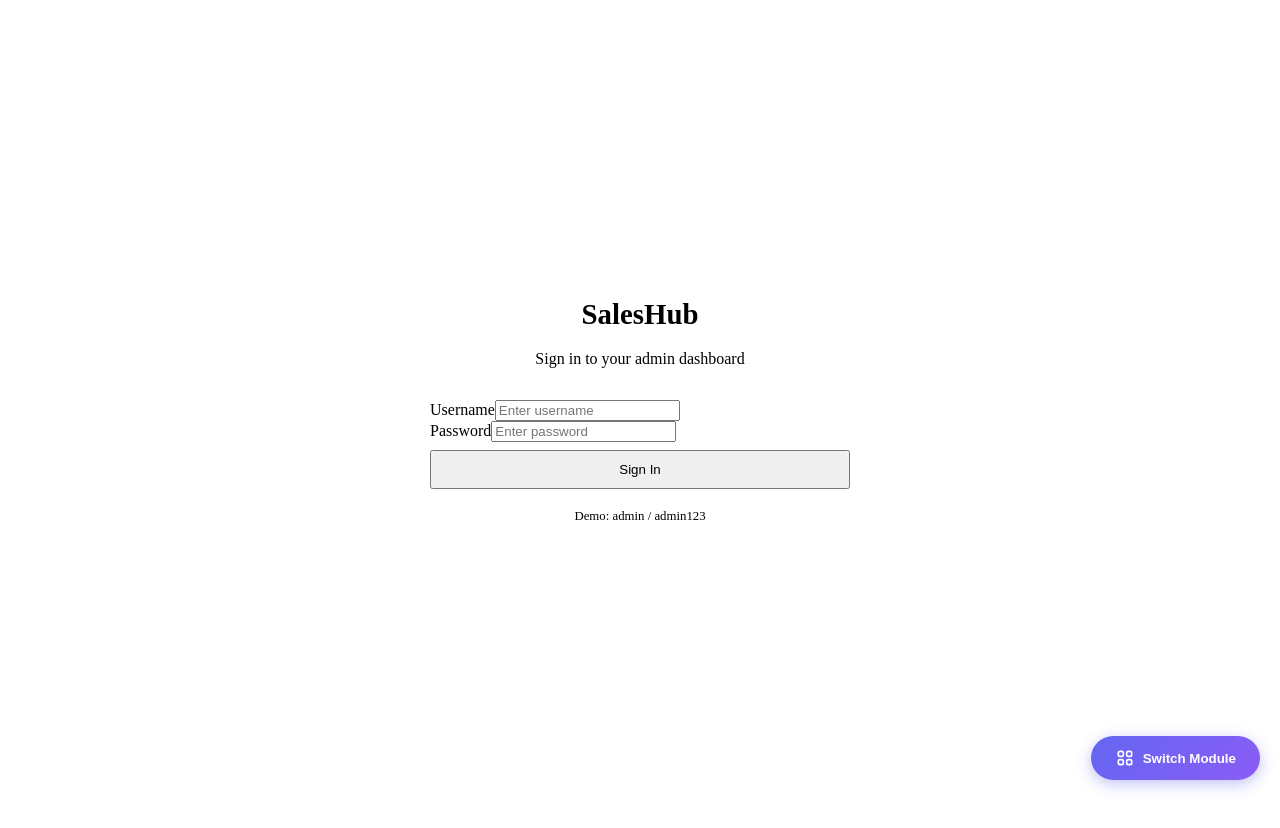
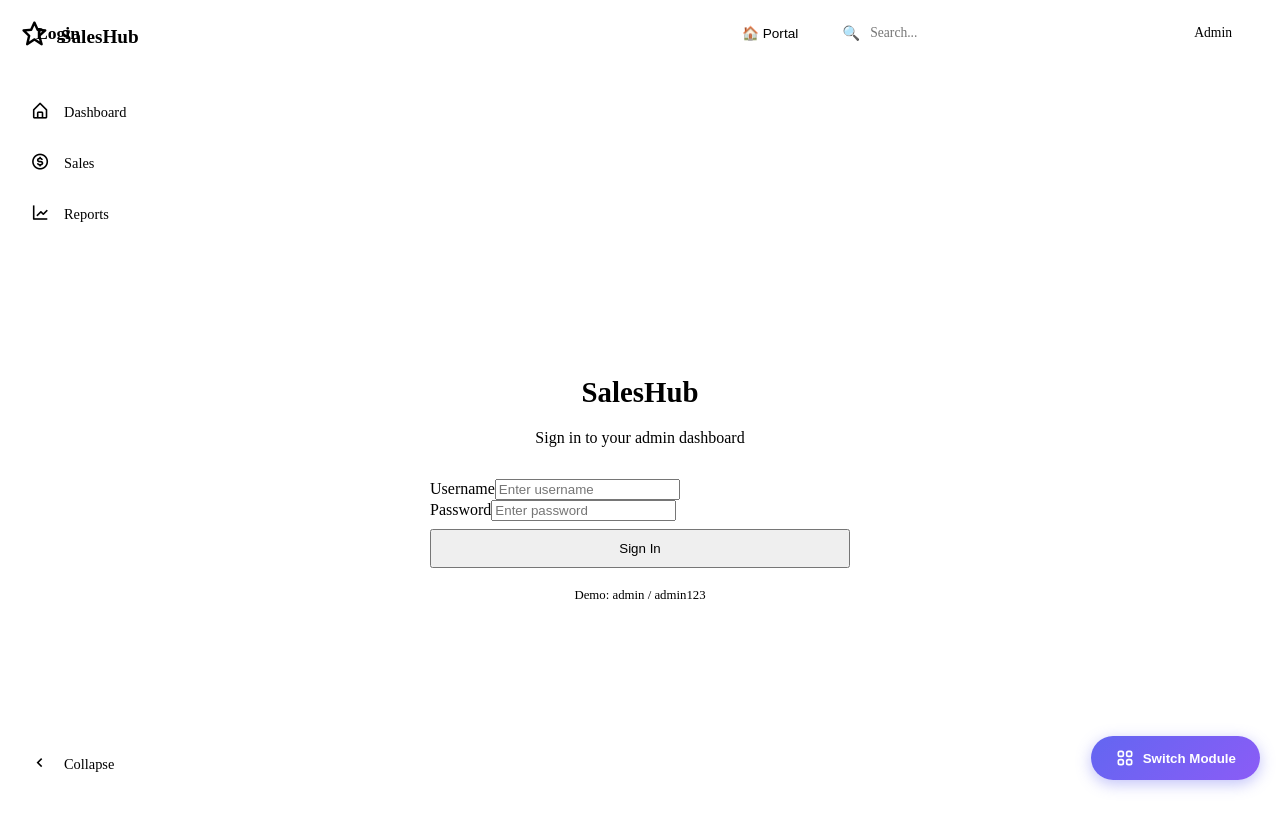
Before and after one commit to dinathsv/MIS-Customer-Relationship-Management-System, a Vue app in the folder sales-module/frontend/: page /login in a window 1280 px wide. Shown: the top 828 px of the page. Built offline with nearby package versions, Linux system fonts and the light colour scheme; no server answers; the HTML template or start-up script is replaced by a standard one.

Commit message:
feat(sales-frontend): add portal switcher, and remove active customer toggle from sidebar

```diff
--- a/sales-module/frontend/src/App.vue
+++ b/sales-module/frontend/src/App.vue
@@ -1,6 +1,5 @@
 <template>
-  <LoginView v-if="$route.name === 'Login'" />
-  <AppLayout v-else>
+  <AppLayout>
     <router-view v-slot="{ Component }">
       <transition name="page" mode="out-in">
         <component :is="Component" />
@@ -11,10 +10,9 @@
 
 <script>
 import AppLayout from './components/layout/AppLayout.vue'
-import LoginView from './views/LoginView.vue'
 
 export default {
   name: 'App',
-  components: { AppLayout, LoginView }
+  components: { AppLayout }
 }
 </script>
--- a/sales-module/frontend/src/components/layout/AppHeader.vue
+++ b/sales-module/frontend/src/components/layout/AppHeader.vue
@@ -4,6 +4,9 @@
       <h2>{{ $route.name }}</h2>
     </div>
     <div class="header-right">
+      <button @click="goToPortal" class="header-portal-btn" title="Back to Portal">
+        🏠 Portal
+      </button>
       <div class="header-search">
         <span class="search-icon">🔍</span>
         <input type="text" placeholder="Search..." class="search-input" />
@@ -31,6 +34,9 @@ export default {
     userInitial() { return (this.user?.username || 'A')[0].toUpperCase() }
   },
   methods: {
+    goToPortal() {
+      window.location.href = '/'
+    },
     logout() {
       useAuthStore().logout()
       this.$router.push('/login')
@@ -63,6 +69,24 @@ export default {
   display: flex;
   align-items: center;
   gap: 16px;
+}
+
+.header-portal-btn {
+  background: var(--bg-secondary);
+  border: 1px solid var(--border-color);
+  border-radius: var(--radius-sm);
+  padding: 6px 12px;
+  color: var(--text-primary);
+  font-size: 0.85rem;
+  font-weight: 500;
+  cursor: pointer;
+  transition: all var(--transition-fast);
+  display: flex;
+  align-items: center;
+  gap: 6px;
+}
+.header-portal-btn:hover {
+  background: var(--bg-glass-hover);
 }
 
 .header-search {
--- a/sales-module/frontend/src/components/layout/AppSidebar.vue
+++ b/sales-module/frontend/src/components/layout/AppSidebar.vue
@@ -5,16 +5,6 @@
       <span class="logo-text" v-show="!collapsed">SalesHub</span>
     </div>
 
-    <!-- User Switcher -->
-    <div class="user-switcher" v-show="!collapsed">
-      <label class="switcher-label">Active Customer</label>
-      <select v-model="selectedUserId" @change="onUserChange" class="switcher-select">
-        <option value="">All Users</option>
-        <option v-for="u in users" :key="u.user_id" :value="u.user_id">
-          {{ u.full_name }} ({{ u.email }})
-        </option>
-      </select>
-    </div>
 
     <nav class="sidebar-nav">
       <template v-for="item in navItems" :key="item.path">
@@ -39,40 +29,17 @@
 </template>
 
 <script>
-import { userApi } from '../../services/api'
-
 export default {
   name: 'AppSidebar',
   data() {
     return {
       collapsed: false,
-      selectedUserId: '',
-      users: [],
       navItems: [
         { path: '/', label: 'Dashboard', icon: 'bx bx-home-alt' },
         { path: '/sales', label: 'Sales', icon: 'bx bx-dollar-circle' },
         { path: '/reports', label: 'Reports', icon: 'bx bx-line-chart' }
       ]
     }
-  },
-  methods: {
-    async fetchUsers() {
-      try {
-        const res = await userApi.get('/users/public')
-        this.users = res.data || []
-      } catch (e) {
-        console.error('Failed to fetch users from User Management:', e)
-      }
-    },
-    onUserChange() {
-      // Emit event so parent components can filter by selected user
-      this.$root.$data = this.$root.$data || {}
-      this.$root.$data.selectedUserId = this.selectedUserId
-      window.dispatchEvent(new CustomEvent('user-switched', { detail: { userId: this.selectedUserId } }))
-    }
-  },
-  mounted() {
-    this.fetchUsers()
   }
 }
 </script>
@@ -111,39 +78,6 @@ export default {
   white-space: nowrap;
 }
 
-/* User Switcher */
-.user-switcher {
-  padding: 12px 16px;
-  border-bottom: 1px solid var(--border-color);
-}
-
-.switcher-label {
-  display: block;
-  font-size: 0.65rem;
-  text-transform: uppercase;
-  letter-spacing: 0.08em;
-  color: var(--text-muted);
-  margin-bottom: 6px;
-  font-weight: 600;
-}
-
-.switcher-select {
-  width: 100%;
-  padding: 8px 10px;
-  border-radius: var(--radius-sm);
-  border: 1px solid var(--border-color);
-  background: var(--bg-secondary);
-  color: var(--text-primary);
-  font-size: 0.8rem;
-  font-family: inherit;
-  cursor: pointer;
-  outline: none;
-  transition: border-color 0.2s;
-}
-
-.switcher-select:focus {
-  border-color: var(--color-primary);
-}
 
 .sidebar-nav {
   flex: 1;
```
